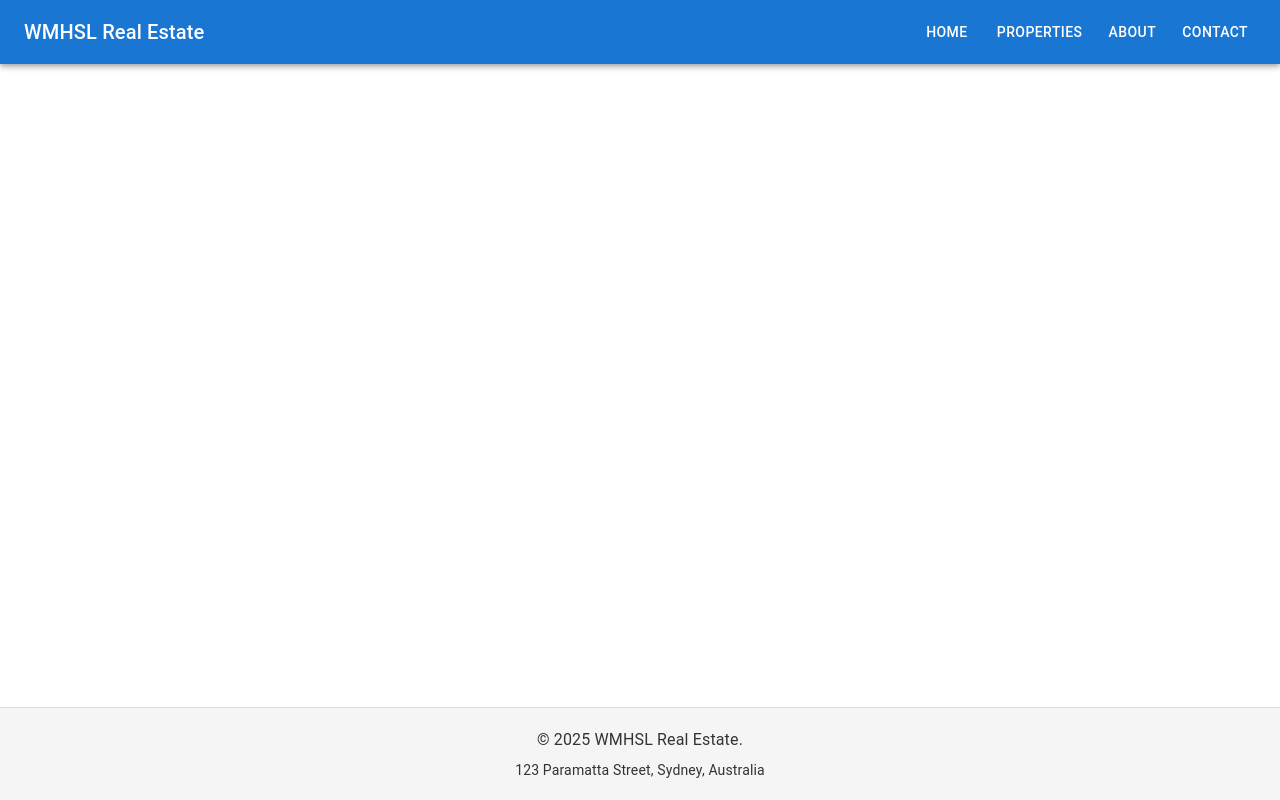
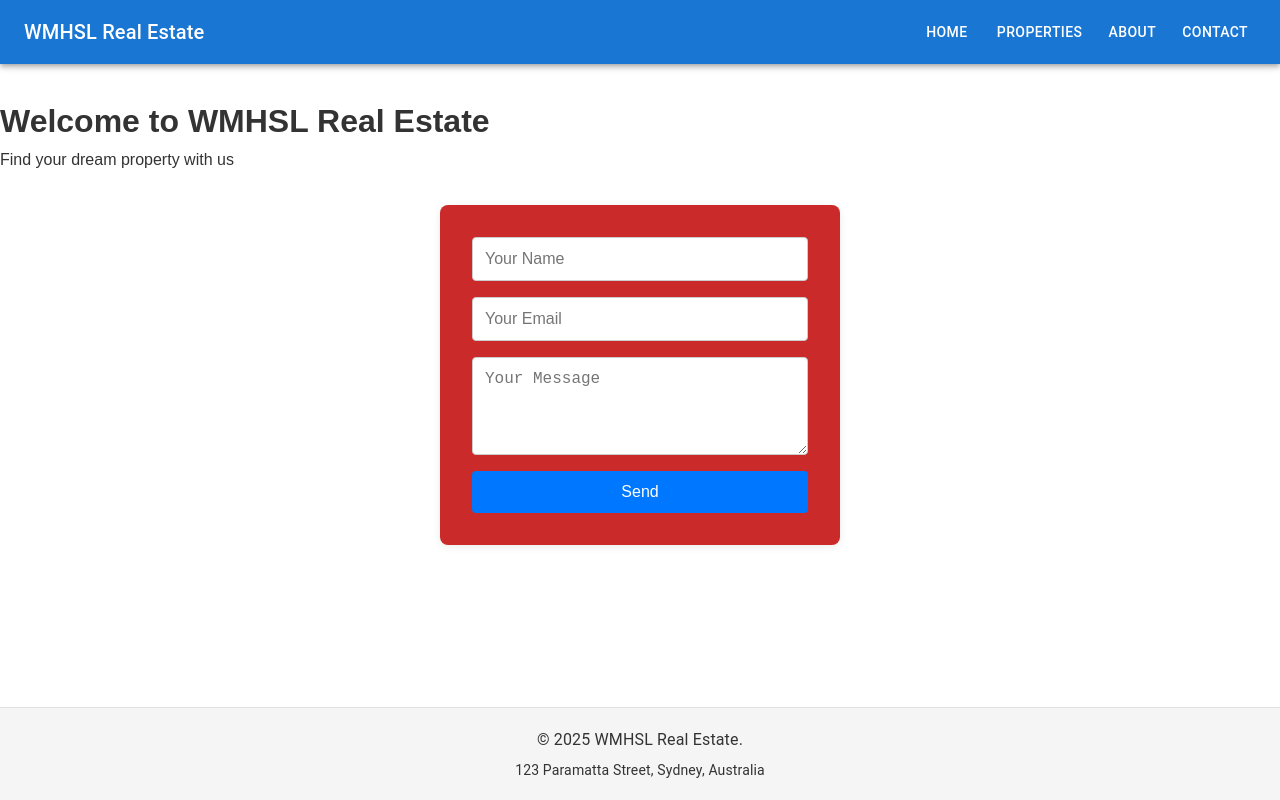
Before and after one commit to laophan74/wmhsl-real-estate, a React (Vite) app: page / in a window 1280 px wide. Built offline with nearby package versions, Linux system fonts and the light colour scheme.

Commit message:
feat: add homepage form, update layout to use Outlet, improve navigation

```diff
--- a/src/components/common/TopBar/TopBar.jsx
+++ b/src/components/common/TopBar/TopBar.jsx
@@ -1,5 +1,6 @@
 import React from 'react';
 import { AppBar, Toolbar, Typography, Button } from '@mui/material';
+import { Link } from 'react-router-dom';
 import './TopBar.css';
 
 const TopBar = () => {
@@ -9,10 +10,10 @@ const TopBar = () => {
         <Typography variant="h6" component="div" sx={{ flexGrow: 1 }}>
           WMHSL Real Estate
         </Typography>
-        <Button color="inherit">Home</Button>
-        <Button color="inherit">Properties</Button>
-        <Button color="inherit">About</Button>
-        <Button color="inherit">Contact</Button>
+  <Button color="inherit" component={Link} to="/homepage">Home</Button>
+  <Button color="inherit" component={Link} to="/properties">Properties</Button>
+  <Button color="inherit" component={Link} to="/about">About</Button>
+  <Button color="inherit" component={Link} to="/contact">Contact</Button>
       </Toolbar>
     </AppBar>
   );
--- a/src/layouts/MainLayout/MainLayout.jsx
+++ b/src/layouts/MainLayout/MainLayout.jsx
@@ -1,13 +1,16 @@
 import React from 'react';
 import TopBar from '../../components/common/TopBar/TopBar.jsx';
 import Footer from '../../components/common/Footer/Footer.jsx';
+import { Outlet } from 'react-router-dom';
 import '../../assets/css/global.css';
 
-const MainLayout = ({ children }) => {
+const MainLayout = () => {
   return (
     <div className="main-layout">
       <TopBar />
-      <main className="main-content">{children}</main>
+      <main className="main-content">
+        <Outlet />
+      </main>
       <Footer />
     </div>
   );
--- /dev/null
+++ b/src/pages/Home/HomePage.css
@@ -0,0 +1,27 @@
+.home-contact-form {
+  background: #cb2a2a;
+  padding: 2rem;
+  border-radius: 8px;
+  box-shadow: 0 2px 8px rgba(0,0,0,0.08);
+}
+.home-contact-form input,
+.home-contact-form textarea {
+  width: 100%;
+  padding: 0.75rem;
+  border: 1px solid #ccc;
+  border-radius: 4px;
+  font-size: 1rem;
+}
+.home-contact-form button {
+  background: #0077ff;
+  color: #fff;
+  border: none;
+  padding: 0.75rem;
+  border-radius: 4px;
+  font-size: 1rem;
+  cursor: pointer;
+  /* transition: background 0.2s; */
+}
+.home-contact-form button:hover {
+  background: #005fcc;
+}
--- a/src/pages/Home/HomePage.jsx
+++ b/src/pages/Home/HomePage.jsx
@@ -1,10 +1,18 @@
 import React from 'react';
+import './HomePage.css';
+
 
 const HomePage = () => {
   return (
     <div className="home-page">
       <h1>Welcome to WMHSL Real Estate</h1>
       <p>Find your dream property with us</p>
+      <form className="home-contact-form" style={{ maxWidth: 400, margin: '2rem auto', display: 'flex', flexDirection: 'column', gap: '1rem' }}>
+        <input type="text" name="name" placeholder="Your Name" required />
+        <input type="email" name="email" placeholder="Your Email" required />
+        <textarea name="message" placeholder="Your Message" rows={4} required />
+        <button type="submit">Send</button>
+      </form>
     </div>
   );
 };
--- a/src/routes.jsx
+++ b/src/routes.jsx
@@ -10,7 +10,8 @@ const router = createBrowserRouter([
     path: "/",
     element: <MainLayout />,
     children: [
-      { path: "/", element: <HomePage /> },
+  { path: "/", element: <HomePage /> },
+  { path: "/homepage", element: <HomePage /> },
       { path: "/properties", element: <PropertiesPage /> },
       { path: "/about", element: <AboutPage /> },
       { path: "/contact", element: <ContactPage /> },
```
